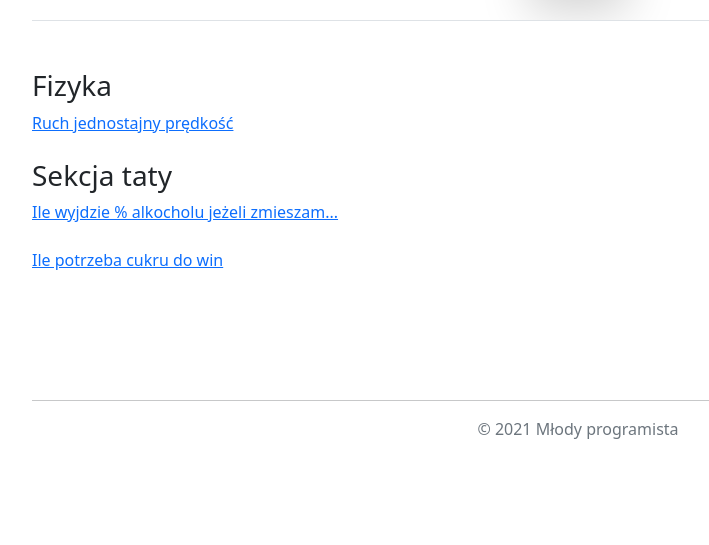
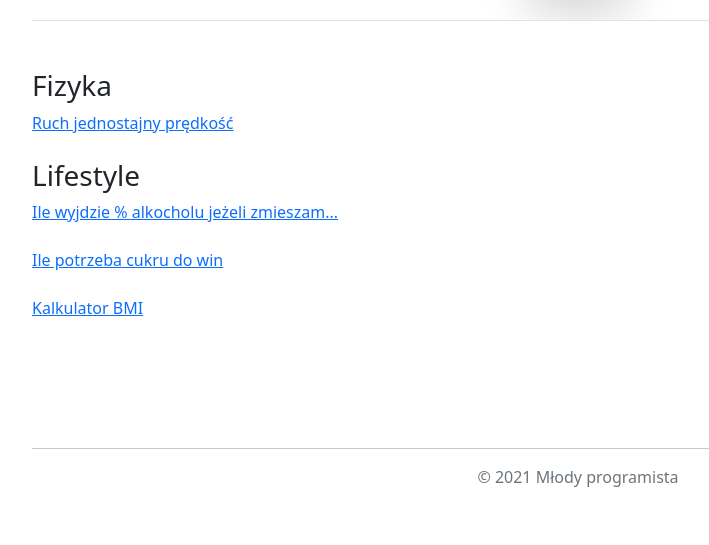
Before and after one commit to nenow79/StronaMlodegoProgramisty, a Flask app: page /informatyka in a window 1280 px wide. Shown: the part 402-947 px from the top of the page, without its empty margins (62-771 px from the left). Before the commit the page ends 841 px from the top, so only its background shows below. Run offline with Flask 2, Linux system fonts and the light colour scheme.

Commit message:
Calc BMI

```diff
--- a/templates/index.html
+++ b/templates/index.html
@@ -20,6 +20,7 @@ Strona którą zrobiłem żeby pokazać synowi Błażejowi możliwości pythona,
 <br>
 2021.12.27 - dodano sekcję kuchnia<br>
 2021.12.30 - nowy wygląd<br>
+2022.01.29 - Kalkulator BMI w technlogi JavaScript<br>
 
 
 {% endblock %}
--- a/templates/informatyka.html
+++ b/templates/informatyka.html
@@ -19,8 +19,10 @@ Sekcja przydatnych programów informatycznych
 <h3>Fizyka</h3>
 <a href="{{url_for('fizyka_predkosc')}}">Ruch jednostajny prędkość</a>
 <br><br>
-<h3>Sekcja taty</h3>
+<h3>Lifestyle</h3>
 <a href="{{url_for('procent_alk')}}">Ile wyjdzie % alkocholu jeżeli zmieszam...</a>
 <br><br>
 <a href="{{url_for('wino_cukier')}}">Ile potrzeba cukru do win</a>
+<br><br>
+<a href="{{url_for('bmi')}}">Kalkulator BMI</a>
 {% endblock %}
```
